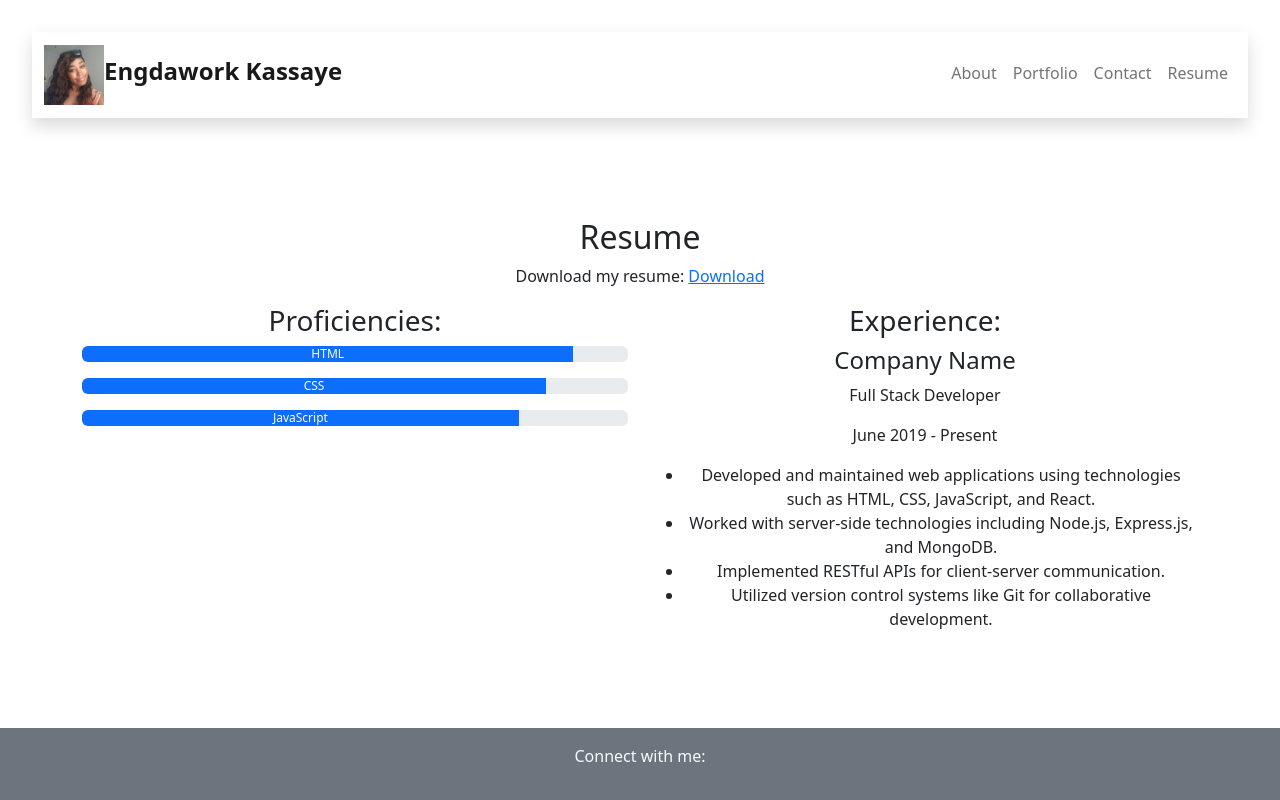
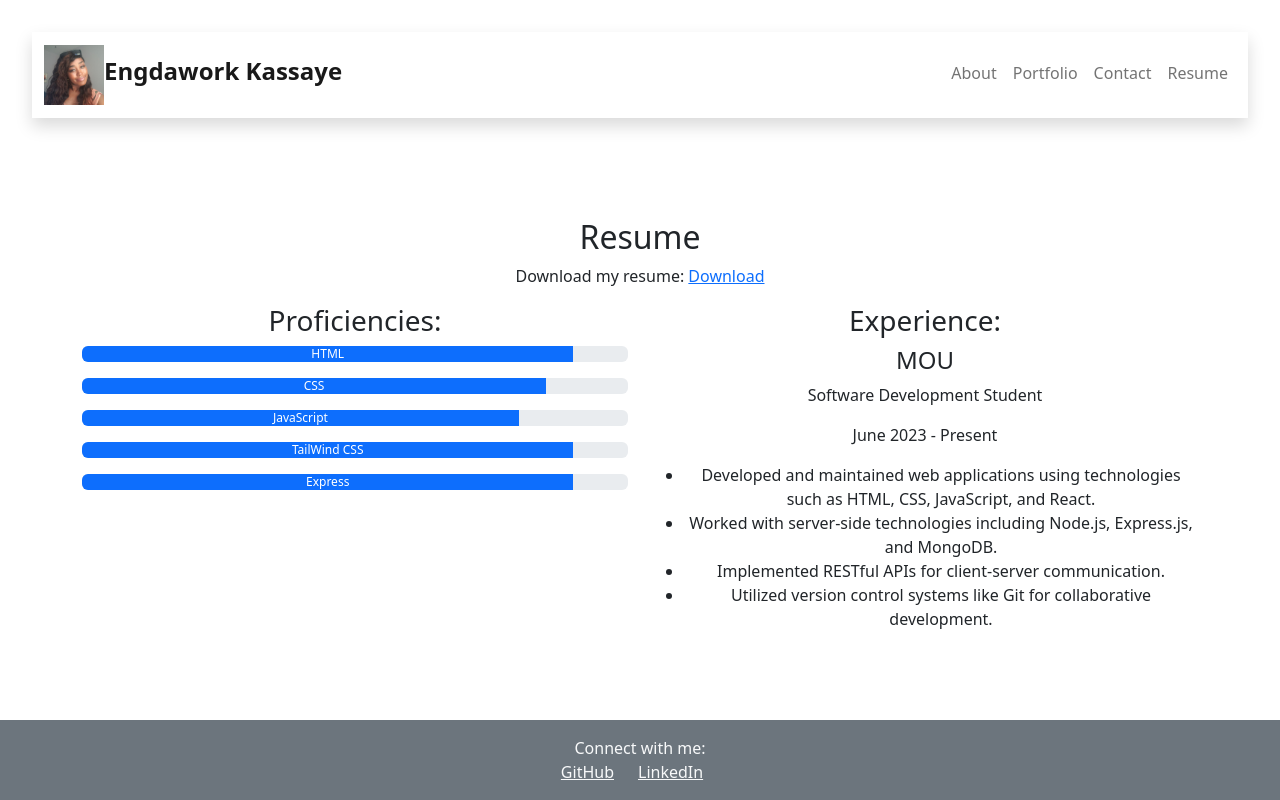
Before and after one commit to Engdaworkkassaye/reactPortifolioENG, a React (Vite) app in the folder react-portfolio/: page /resume in a window 1280 px wide. Built offline with nearby package versions, Linux system fonts and the light colour scheme.

Commit message:
minor updates on footer and resume

```diff
--- a/react-portfolio/src/components/Footer.jsx
+++ b/react-portfolio/src/components/Footer.jsx
@@ -3,7 +3,13 @@ import React from 'react';
 const Footer = () => {
   return (
     <footer className="bg-secondary py-3 fixed-bottom">
-        <p className="text-light">Connect with me:</p>
+      <div className="container">
+        <p className="text-light mb-0">Connect with me:</p>
+        <ul className="list-inline mb-0">
+          <li className="list-inline-item"><a href="https://github.com/Engdaworkkassaye" target="_blank" className="text-light me-3">GitHub</a></li>
+          <li className="list-inline-item"><a href="https://www.linkedin.com/in/engdawork-kassaye-23b7a559/" target="_blank" className="text-light me-3">LinkedIn</a></li>
+        </ul>
+      </div>
     </footer>
   );
 };
--- a/react-portfolio/src/components/Resume.jsx
+++ b/react-portfolio/src/components/Resume.jsx
@@ -12,7 +12,7 @@ const Resume = () => {
   return (
     <div className="container" style={{ paddingTop: '100px', paddingBottom: '100px' }}>
       <h2>Resume</h2>
-      <p>Download my resume: <a href="/path/to/resume.pdf" download>Download</a></p>
+      <p>Download my resume: <a href="./assets/Resume.pdf" download>Download</a></p>
       <div className="row">
         <div className="col-lg-6">
           <h3>Proficiencies:</h3>
@@ -25,13 +25,19 @@ const Resume = () => {
           <div className="mb-3">
             <ProgressBar proficiency="JavaScript" percentage={80} />
           </div>
+          <div className="mb-3">
+            <ProgressBar proficiency="TailWind CSS" percentage={90} />
+          </div>
+          <div className="mb-3">
+            <ProgressBar proficiency="Express" percentage={90} />
+          </div>
         </div>
         <div className="col-lg-6">
           <h3>Experience:</h3>
           <div>
-            <h4>Company Name</h4>
-            <p>Full Stack Developer</p>
-            <p>June 2019 - Present</p>
+            <h4>MOU</h4>
+            <p>Software Development Student</p>
+            <p>June 2023 - Present</p>
             <ul>
               <li>Developed and maintained web applications using technologies such as HTML, CSS, JavaScript, and React.</li>
               <li>Worked with server-side technologies including Node.js, Express.js, and MongoDB.</li>
```
Also changed, not shown: 1 other file (tests, documents, lock files or other folders).
